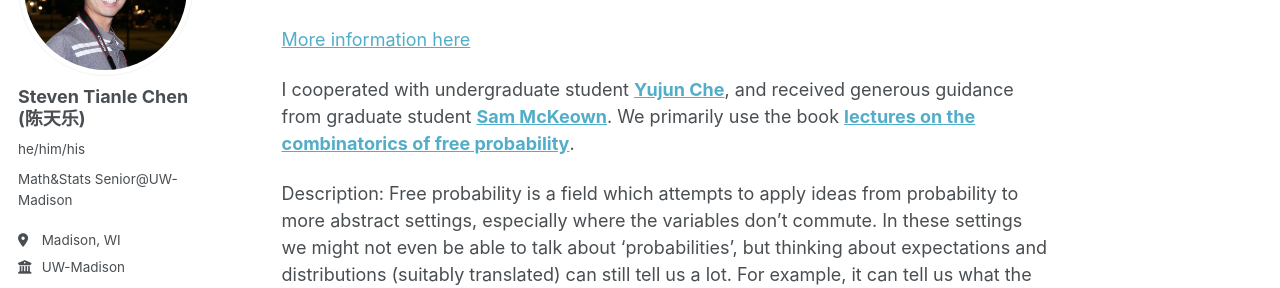
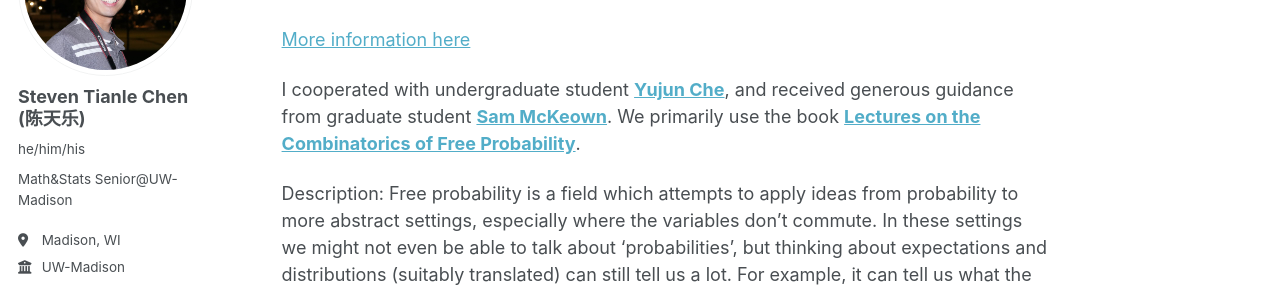
Before and after one commit to sttlchen/sttlchen.github.io, a Jekyll site: the page built from _talks/DRP2024.md, in a window 1280 px wide and 1197 px high. Shown: the part 205-493 px from the top of the window. Built offline with Jekyll 4.4.1, drawn with Linux system fonts in a browser that asks for light colours.

Commit message:
Update DRP2024.md

```diff
--- a/_talks/DRP2024.md
+++ b/_talks/DRP2024.md
@@ -10,7 +10,7 @@ location: "Madison, WI, USA"
 
 [More information here](https://wiki.math.wisc.edu/index.php/Directed_Reading_Program_Spring_2024)
 
-I cooperated with undergraduate student **[Yujun Che](https://www.linkedin.com/in/yujun-che-914263213/)**, and received generous guidance from graduate student **[Sam McKeown](https://people.math.wisc.edu/~smckeown2/)**. We primarily use the book **[lectures on the combinatorics of free probability](https://www.cambridge.org/core/books/lectures-on-the-combinatorics-of-free-probability/D8FC5F2DCCF6C34BB3164E0C0C29437F)**.
+I cooperated with undergraduate student **[Yujun Che](https://www.linkedin.com/in/yujun-che-914263213/)**, and received generous guidance from graduate student **[Sam McKeown](https://people.math.wisc.edu/~smckeown2/)**. We primarily use the book **[Lectures on the Combinatorics of Free Probability](https://www.cambridge.org/core/books/lectures-on-the-combinatorics-of-free-probability/D8FC5F2DCCF6C34BB3164E0C0C29437F)**.
 
 Description: Free probability is a field which attempts to apply ideas from probability to more abstract settings, especially where the variables don't commute. In these settings we might not even be able to talk about 'probabilities', but thinking about expectations and distributions (suitably translated) can still tell us a lot. For example, it can tell us what the eigenvalues of a random matrix look like. Some funny things happen in the translation, like the role of the bell curve being taken by the semicircle (see Wigner's Semicircle Law for a related result).
 The material involves an interplay between things like operator algebras, combinatorics and probability, and would be interesting mostly to students who enjoy probability and didn't mind taking abstract algebra.
```
